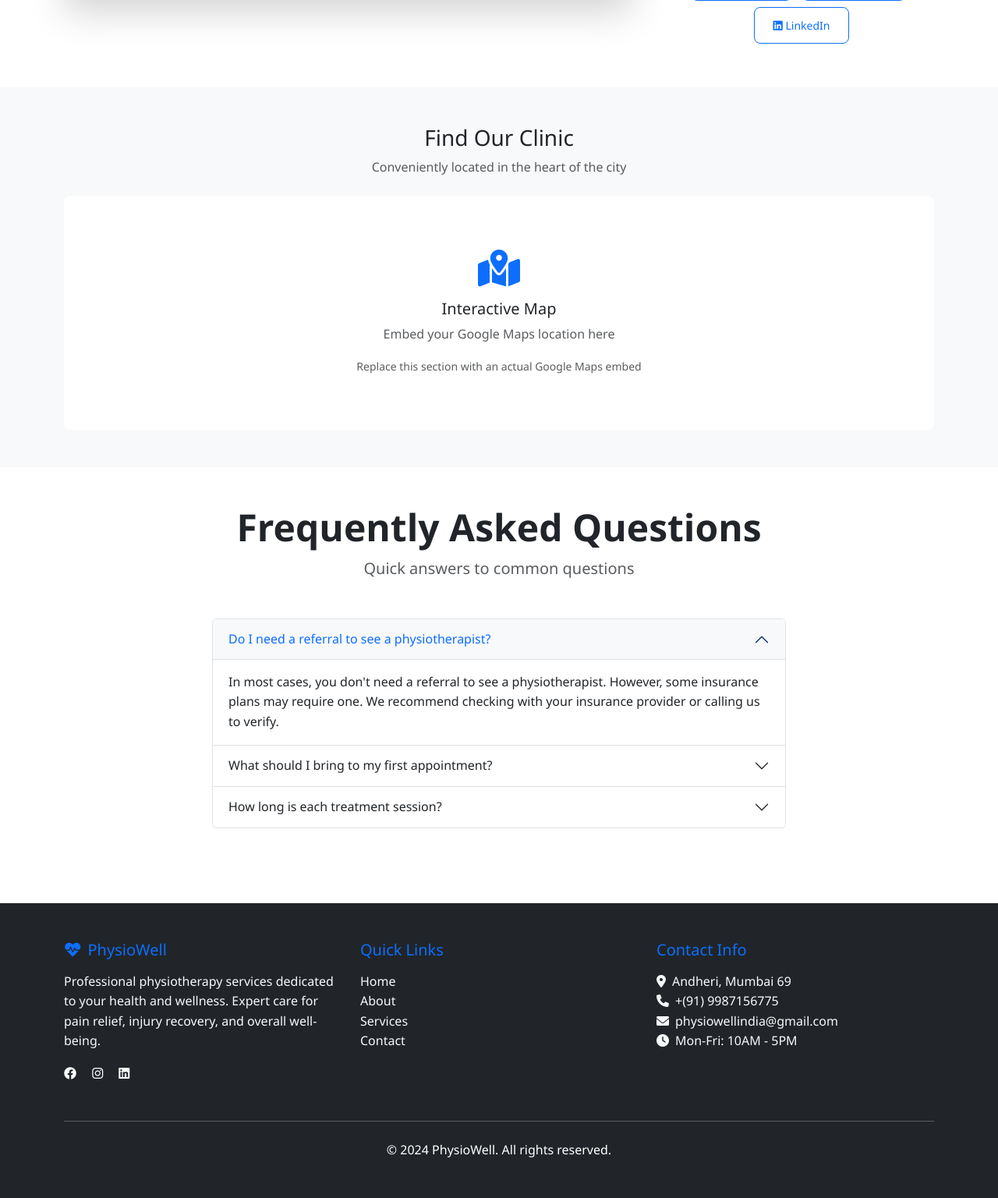
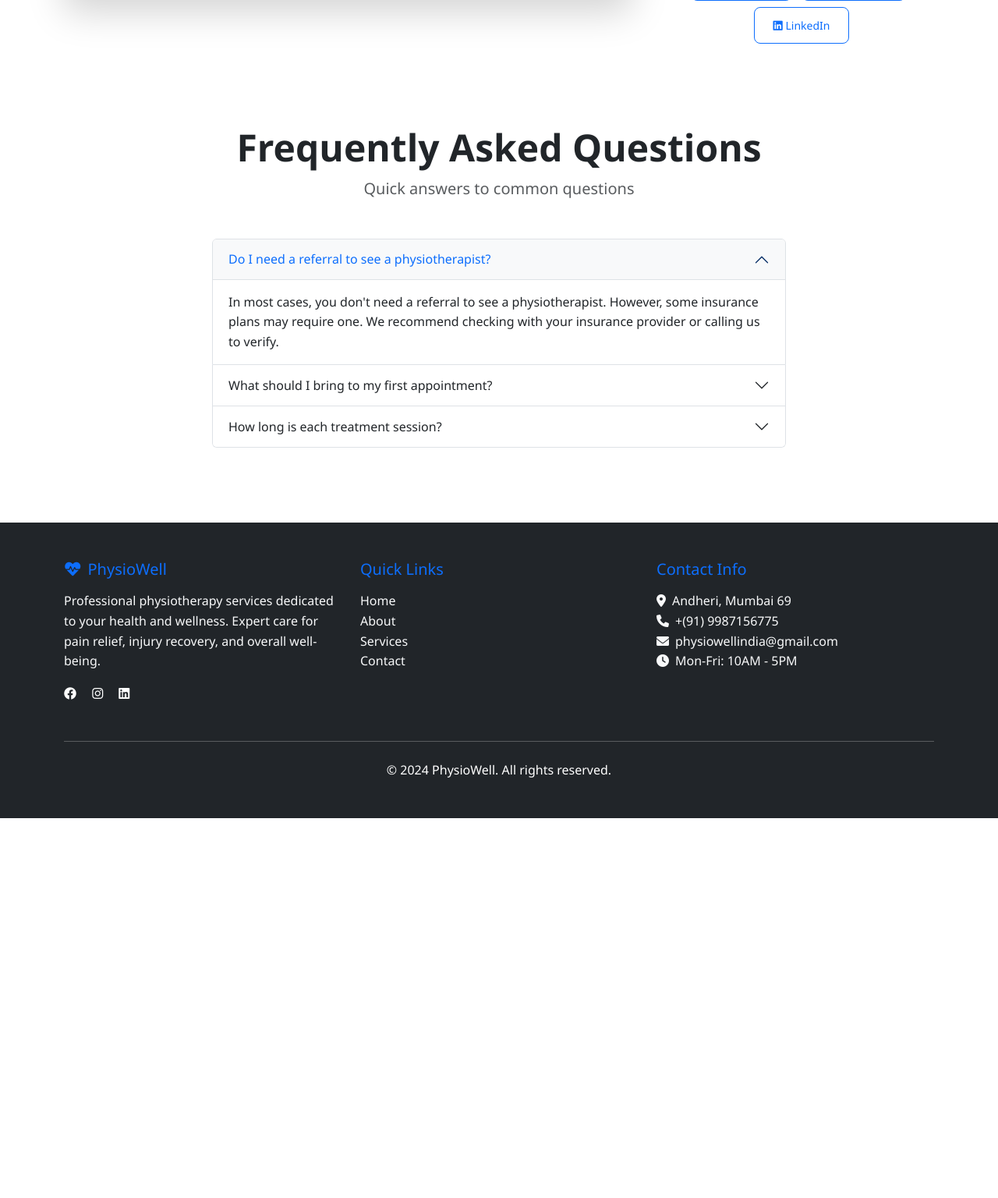
Before and after one commit to yashodhan2010/physio-website, a Flask app: page /contact in a window 1280 px wide. Shown: the part 971-2507 px from the top of the page at 78% size. After the commit the page ends 2020 px from the top, so only its background shows below. Run offline with Flask 3, Linux system fonts and the light colour scheme.

Commit message:
updated the pages

```diff
--- a/templates/contact.html
+++ b/templates/contact.html
@@ -81,7 +81,7 @@
                         </h5>
                         <p class="mb-2"><strong>+(91) 9987156775</strong></p>
                         <p class="text-muted small mb-0">Available Mon-Fri: 10AM-5PM, Sat: 10AM-12PM</p>
-                        <a href="tel:+15551234567" class="btn btn-primary btn-sm mt-2">
+                        <a href="tel:+919987156775" class="btn btn-primary btn-sm mt-2">
                             <i class="fas fa-phone me-1"></i>Call Now
                         </a>
                     </div>
@@ -118,27 +118,6 @@
                             </a>
                         </div>
                     </div>
-                </div>
-            </div>
-        </div>
-    </div>
-</section>
-
-<!-- Map Section (Optional) -->
-<section class="map-section bg-light py-5">
-    <div class="container">
-        <div class="text-center mb-4">
-            <h3>Find Our Clinic</h3>
-            <p class="text-muted">Conveniently located in the heart of the city</p>
-        </div>
-        <!-- Placeholder for Google Maps embed -->
-        <div class="map-container bg-white p-4 rounded-3 text-center" style="height: 300px;">
-            <div class="d-flex align-items-center justify-content-center h-100">
-                <div>
-                    <i class="fas fa-map-marked-alt fa-3x text-primary mb-3"></i>
-                    <h5>Interactive Map</h5>
-                    <p class="text-muted">Embed your Google Maps location here</p>
-                    <small class="text-muted">Replace this section with an actual Google Maps embed</small>
                 </div>
             </div>
         </div>
--- a/templates/contact_success.html
+++ b/templates/contact_success.html
@@ -34,7 +34,7 @@
 
                     <div class="contact-info mt-4 p-3 bg-white rounded">
                         <p class="mb-2"><strong>Need immediate assistance?</strong></p>
-                        <p class="mb-0">Call us at <a href="tel:+15551234567" class="text-decoration-none">(555) 123-4567</a></p>
+                        <p class="mb-0">Call us at <a href="tel:+919987156775" class="text-decoration-none">+(91) 9987156775</a></p>
                     </div>
                 </div>
             </div>
```
